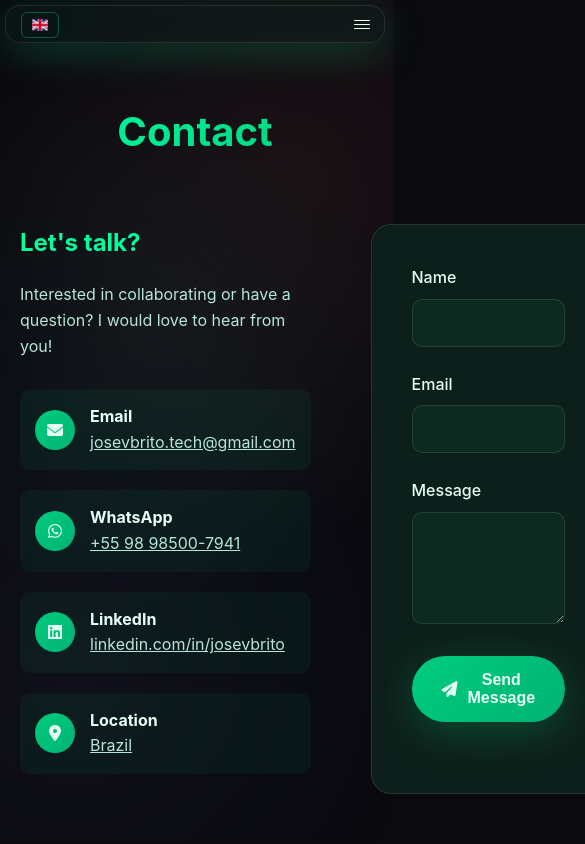
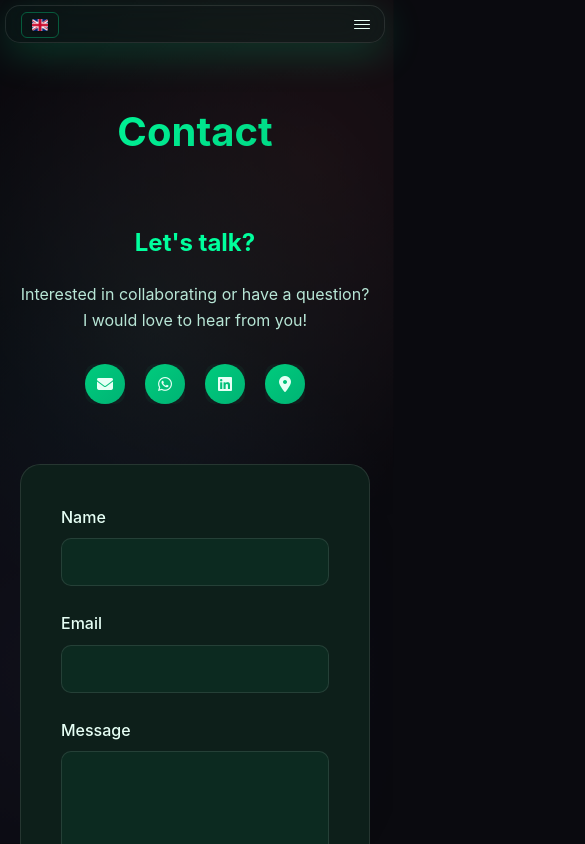
Before and after one commit to josevbrito/josevbrito.github.io, a Vue app: page /contact in a window 390 px wide. Shown: the top 844 px of the page, 585 px wide, since content can reach past the window. Built offline with nearby package versions, Linux system fonts and the light colour scheme.

Commit message:
feat: :sparkles: Update Contact Section (Mobile)

```diff
--- a/src/views/ContactSection.vue
+++ b/src/views/ContactSection.vue
@@ -13,20 +13,20 @@
             :key="contact.type"
             class="contact-item"
           >
+            <a
+              :href="contact.link"
+              target="_blank"
+              rel="noopener"
+              class="contact-link"
+            >
               <div class="contact-icon">
                 <i :class="contact.icon"></i>
               </div>
               <div>
                 <strong>{{ contact.label }}</strong><br>
-              <a
-                :href="contact.link"
-                style="color: var(--text-secondary);"
-                target="_blank"
-                rel="noopener"
-              >
-                {{ contact.value }}
+                <span>{{ contact.value }}</span>
+              </div>
             </a>
-            </div>
           </li>
         </ul>
       </div>
@@ -61,7 +61,7 @@
           </div>
           <button
             type="submit"
-            class="btn-primary"
+            class="btn-primary flex items-center justify-center gap-2"
             style="width: 100%;"
             :disabled="localSubmitting"
           >
@@ -242,9 +242,67 @@ export default {
     background: var(--gradient-tertiary);
     border-radius: 50%;
     display: flex;
+    margin-right: 20px;
     align-items: center;
     justify-content: center;
     color: var(--text-primary);
   }
 
+  .btn-primary {
+    display: flex;
+    align-items: center;
+    justify-content: center;
+    gap: 10px;
+    text-align: center;
+  }
+
+
+  .contact-link {
+    text-decoration: none;
+    color: inherit;
+    cursor: pointer;
+    display: flex;
+    align-items: center;
+  }
+
+  .contact-link:hover {
+    color: var(--primary-color);
+  }
+
+
+  @media (max-width: 768px) {
+    .contact-container {
+      grid-template-columns: 1fr;
+      flex-direction: column-reverse;
+      gap: 40px;
+    }
+
+    .contact-info {
+      text-align: center;
+    }
+
+
+    .contact-list {
+      display: flex;
+      flex-wrap: wrap;
+      justify-content: center;
+      gap: 20px;
+    }
+
+    .contact-item {
+      padding: 0;
+    }
+
+    .contact-icon {
+      margin-right: 0;
+    }
+
+    .contact-item:hover {
+      transform: none;
+    }
+
+    .contact-item div:last-child {
+      display: none;
+    }
+  }
 </style>
```
Lines whose indentation alone changed are shown as unchanged.
